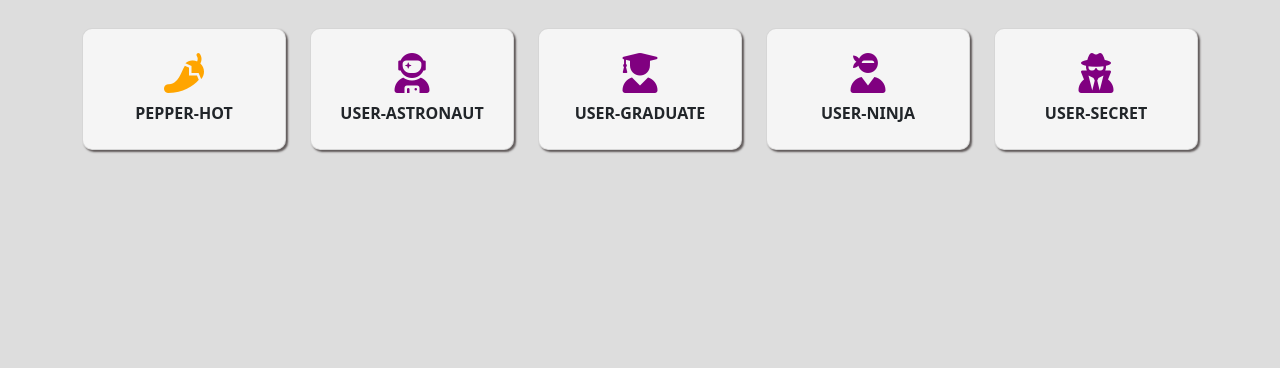
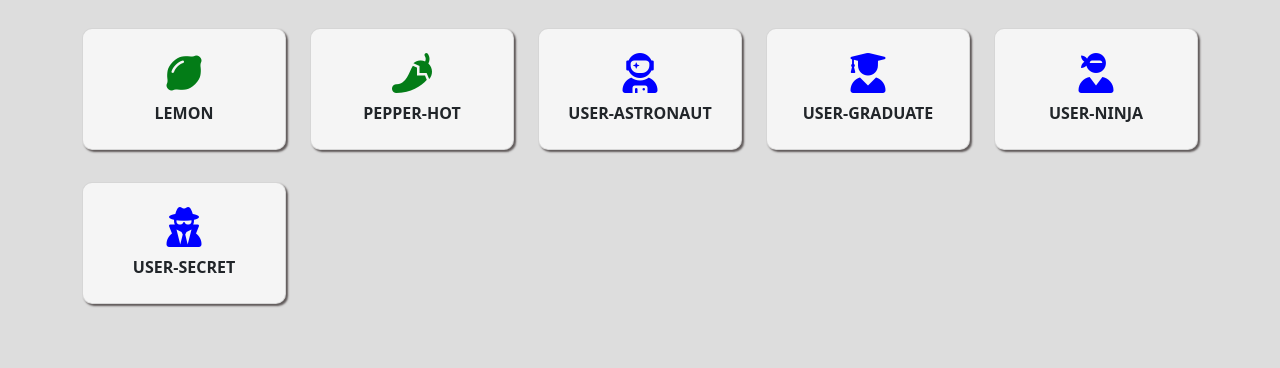
Before and after one commit to Silvia-Du/js-es6-icons, a plain HTML site: page index.html in a window 1280 px wide. Shown: the part 432-800 px from the top of the page. Drawn offline with nearby package versions, Linux system fonts and the light colour scheme.

Commit message:
Pulizia cordice + creato generatore di colore random;

```diff
--- a/index.html
+++ b/index.html
@@ -27,9 +27,9 @@
           <p class="text-uppercase mb-0">Filtra per tipo</p>
           <select class=" sd-select form-control-sm ms-3">
             <option value="all">All</option>
-            <option value="blue">Animal</option>
-            <option value="yellow">Vegetable</option>
-            <option value="violet">User</option>
+            <option value="orange">Animal</option>
+            <option value="green">Vegetable</option>
+            <option value="blue">User</option>
           </select>
       </div>
     </div>
--- a/script.js
+++ b/script.js
@@ -10,67 +10,119 @@
 
 const cardContainer =[
 	{
-    text: 'cat',
+		name: 'cat',
+		prefix: 'fa-',
+		type: 'animal',
+		family: 'fas',
+		color: 'orange'
+	},
+	{
+		name: 'crow',
+		prefix: 'fa-',
+		type: 'animal',
+		family: 'fas',
+		color: 'orange'
+	},
+	{
+		name: 'dog',
+		prefix: 'fa-',
+		type: 'animal',
+		family: 'fas',
+		color: 'orange'
+	},
+	{
+		name: 'dove',
+		prefix: 'fa-',
+		type: 'animal',
+		family: 'fas',
+		color: 'orange'
+	},
+	{
+		name: 'dragon',
+		prefix: 'fa-',
+		type: 'animal',
+		family: 'fas',
+		color: 'orange'
+	},
+	{
+		name: 'horse',
+		prefix: 'fa-',
+		type: 'animal',
+		family: 'fas',
+		color: 'orange'
+	},
+	{
+		name: 'hippo',
+		prefix: 'fa-',
+		type: 'animal',
+		family: 'fas',
+		color: 'orange'
+	},
+	{
+		name: 'fish',
+		prefix: 'fa-',
+		type: 'animal',
+		family: 'fas',
+		color: 'orange'
+	},
+	{
+		name: 'carrot',
+		prefix: 'fa-',
+		type: 'vegetable',
+		family: 'fas',
+		color: 'green'
+	},
+	{
+		name: 'apple-alt',
+		prefix: 'fa-',
+		type: 'vegetable',
+		family: 'fas',
+		color: 'green'
+	},
+	{
+		name: 'lemon',
+		prefix: 'fa-',
+		type: 'vegetable',
+		family: 'fas',
+		color: 'green'
+	},
+	{
+		name: 'pepper-hot',
+		prefix: 'fa-',
+		type: 'vegetable',
+		family: 'fas',
+		color: 'green'
+	},
+	{
+		name: 'user-astronaut',
+		prefix: 'fa-',
+		type: 'user',
+		family: 'fas',
 		color: 'blue'
 	},
 	{
-    text: 'crow',
+		name: 'user-graduate',
+		prefix: 'fa-',
+		type: 'user',
+		family: 'fas',
 		color: 'blue'
 	},
 	{
-    text: 'dog',
+		name: 'user-ninja',
+		prefix: 'fa-',
+		type: 'user',
+		family: 'fas',
 		color: 'blue'
 	},
 	{
-    text: 'dragon',
+		name: 'user-secret',
+		prefix: 'fa-',
+		type: 'user',
+		family: 'fas',
 		color: 'blue'
-  },
-  {
-    text: 'horse',
-    color: 'blue'
-  },
-  {
-    text: 'hippo',
-    color: 'blue'
-  },
-  {
-    text: 'fish',
-    color: 'blue'
-  },
-  {
-    text: 'carrot',
-    color: 'yellow'
-  },
-  {
-    text: 'apple-whole',
-    color: 'yellow'
-  },
-  {
-    text: 'lemon',
-    color: 'yellow'
-  },
-  {
-    text: 'pepper-hot',
-    color: 'yellow'
-  },
-  {
-    text: 'user-astronaut',
-    color: 'violet'
-  },
-  {
-    text: 'user-graduate',
-    color: 'violet'
-  },
-  {
-    text: 'user-ninja',
-    color: 'violet'
-  },
-  {
-    text: 'user-secret',
-    color: 'violet'
 	}
+];
 
-]
 
 
 const outputContainer = document.getElementById('_conatiner');
@@ -89,19 +141,25 @@ const cardPrinter = (container) =>{
   })
 }
 
-
+/*
+	name: 'lemon',
+		prefix: 'fa-',
+		type: 'vegetable',
+		family: 'fas',
+		color: 'green
+*/
 
 //funzione crea card
 const getCard = (object) => {
 
-  const {text, color}= object;
+  const {name, prefix, tyle, family, color}= object;
 
   const cardElement =`
     <div class="col my-3">
       <div class="card d-flex flex-column align-items-center py-4">
         <div class="content d-flex flex-column align-items-center">
-          <i id= "${color}" class="fa-solid fa-${text} mb-2"></i>
-          <p class="mb-0">${text}</p>
+          <i id= "${color}" class="fa-solid fa-${name} mb-2"></i>
+          <p class="mb-0">${name}</p>
         </div>
       </div>
     </div>
@@ -118,19 +176,14 @@ cardPrinter(cardContainer);
 //funzione che raccoglie info utente
 
   selectArea.addEventListener('change', function(){
-    let color;
+
     let container;
-    color = this.value;
+    const color = this.value;
 
-    if(color === 'blue'){
-      container = cardContainer.filter((card)=> card.color === 'blue');
-    }else if(color ==='yellow'){
-      container = cardContainer.filter((card)=> card.color === 'yellow');
-    }else if(color ==='violet'){
-      container = cardContainer.filter((card)=> card.color === 'violet');
-    }else{
-      container = cardContainer;
-    }
+    (color === 'blue')? container = cardContainer.filter((card)=> card.color === 'blue'): false;
+    (color === 'orange')? container = cardContainer.filter((card)=> card.color === 'orange'): false;
+    (color === 'green')? container = cardContainer.filter((card)=> card.color === 'green'): false;
+    (color === 'all')? container = cardContainer: false;
 
     cardPrinter(container);
   })
@@ -140,27 +193,21 @@ cardPrinter(cardContainer);
     return Math.floor(Math.random() * (max - min +1) + min);
   }
 
-  // const lettersNumbers =['0', '1', '2', '3', '4', '5', '6', '7', '8', '9']
- const lettersNum =['0', '1', '2', '3', 'A', 'B', 'C', 'D', 'E', 'F'];
+  const lettersNum =['0', '1', '2', '3', '4', '5', '6', '7', '8', '9', 'A', 'B', 'C', 'D', 'E', 'F'];
 
-for( let i =0; i< lettersNum.length; i++ ){
+let newColor ='#';
 
-  const estract = randomNum( 0 , lettersNum.length);
-  console.log('elemento delarray--->',lettersNum[estract], 'num random estratto',estract);
+lettersNum.forEach(element => { if(newColor.length <= 6) {
+    const estract = randomNum( 0 , lettersNum.length-1);
+    newColor += lettersNum[estract];
+  }
+})
+
+
+
+
+console.log(newColor);
+
+  function getFantasyColor(){
 
   }
-
-// 6 elementi random da tutto l'array,
-
-  // function getFantasyColor(){
-
-  // }
-
-
-    //generare una stringa di 7 elementi
-  //   il primo deve essere sempre #
-  //generare una stringa di 6 elementi
-
-  //   gli altri sei, per ogni posizione possono essere o un numero o una lettera.
-  //   ogni posizione deve essere occupata da un elemento randomico casuale, non univoco nella stringa.
-  // = devo estrarre 6 elementi a caso(da un contenitore immagino) e metterli insieme in una stringa...pusharli in un nuovo luogo..un array?
--- a/style.css
+++ b/style.css
@@ -49,14 +49,14 @@ main{
   font-size: 2.5rem;
 }
 
-#violet{
-  color: #800080;
+#green{
+  color: #037c17;
 }
 
 #blue{
   color: #0000ff;
 }
 
-#yellow{
+#orange{
   color: #ffa500;
 }
```
Lines whose indentation alone changed are shown as unchanged.
